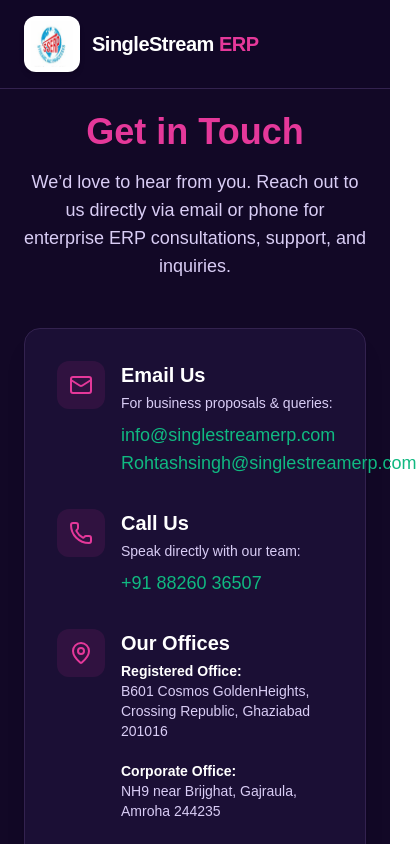
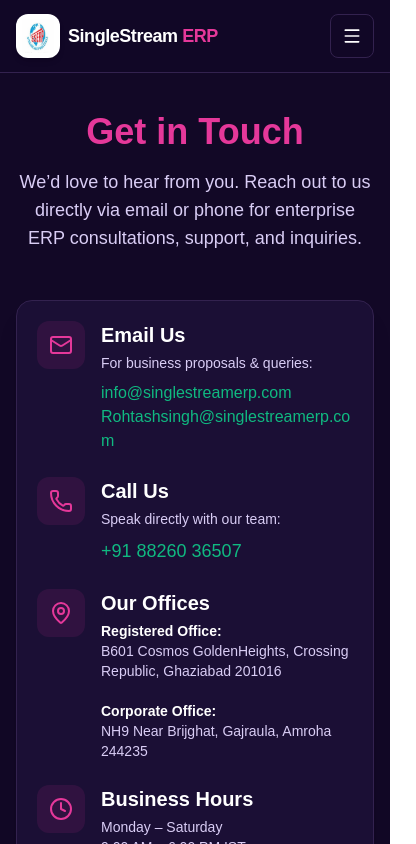
Before and after one commit to jasswindersingh/SSERP_Website, a Next.js app: page /contact in a window 390 px wide. Shown: the top 844 px of the page, 416 px wide, since content can reach past the window. Built offline with nearby package versions, Linux system fonts and the light colour scheme.

Commit message:
Implement responsive site navigation component and adjust layout in ContactPage

```diff
--- a/app/contact/page.tsx
+++ b/app/contact/page.tsx
@@ -3,7 +3,7 @@ import { Mail, Phone, MapPin, Clock } from 'lucide-react';
 
 export default function ContactPage() {
   return (
-    <div className="min-h-screen bg-[#120826] text-[#f1ecfb] pt-28 pb-16 px-6 sm:px-8 lg:px-12">
+    <div className="min-h-screen bg-[#120826] text-[#f1ecfb] pt-28 pb-16 px-4 sm:px-8 lg:px-12">
       <div className="max-w-4xl mx-auto">
 
         {/* Header Section */}
@@ -15,25 +15,25 @@ export default function ContactPage() {
         </div>
 
         {/* Contact Information Card */}
-        <div className="bg-[#1b0f35] border border-[#33224f] rounded-2xl p-8 shadow-xl grid grid-cols-1 md:grid-cols-2 gap-8">
+        <div className="bg-[#1b0f35] border border-[#33224f] rounded-2xl p-5 sm:p-8 shadow-xl grid grid-cols-1 md:grid-cols-2 gap-6 sm:gap-8">
 
           {/* Direct Email */}
           <div className="flex items-start space-x-4">
             <div className="p-3 bg-[#e5389a]/10 rounded-xl text-[#e5389a]">
               <Mail className="w-6 h-6" />
             </div>
-            <div>
+            <div className="min-w-0">
               <h3 className="text-xl font-semibold text-white mb-1">Email Us</h3>
               <p className="text-sm text-[#d9cdf5] mb-2">For business proposals & queries:</p>
               <a
                 href="mailto:info@singlestreamerp.com"
-                className="text-[#10b981] font-medium hover:underline text-lg select-all"
+                className="text-[#10b981] font-medium hover:underline text-base sm:text-lg select-all break-words"
               >
                 info@singlestreamerp.com
               </a>
               <a
                 href="mailto:Rohtashsingh@singlestreamerp.com"
-                className="block text-[#10b981] font-medium hover:underline text-lg select-all"
+                className="block text-[#10b981] font-medium hover:underline text-base sm:text-lg select-all break-words"
               >
                 Rohtashsingh@singlestreamerp.com
               </a>
@@ -45,7 +45,7 @@ export default function ContactPage() {
             <div className="p-3 bg-[#e5389a]/10 rounded-xl text-[#e5389a]">
               <Phone className="w-6 h-6" />
             </div>
-            <div>
+            <div className="min-w-0">
               <h3 className="text-xl font-semibold text-white mb-1">Call Us</h3>
               <p className="text-sm text-[#d9cdf5] mb-2">Speak directly with our team:</p>
               <a
@@ -62,13 +62,13 @@ export default function ContactPage() {
             <div className="p-3 bg-[#e5389a]/10 rounded-xl text-[#e5389a]">
               <MapPin className="w-6 h-6" />
             </div>
-            <div>
+            <div className="min-w-0">
               <h3 className="text-xl font-semibold text-white mb-1">Our Offices</h3>
               <p className="text-sm text-[#d9cdf5]">
                 <strong className="text-white">Registered Office:</strong><br />
                 B601 Cosmos GoldenHeights, Crossing Republic, Ghaziabad 201016<br /><br />
                 <strong className="text-white">Corporate Office:</strong><br />
-                NH9 near Brijghat, Gajraula, Amroha 244235
+                NH9 Near Brijghat, Gajraula, Amroha 244235
               </p>
             </div>
           </div>
@@ -78,7 +78,7 @@ export default function ContactPage() {
             <div className="p-3 bg-[#e5389a]/10 rounded-xl text-[#e5389a]">
               <Clock className="w-6 h-6" />
             </div>
-            <div>
+            <div className="min-w-0">
               <h3 className="text-xl font-semibold text-white mb-1">Business Hours</h3>
               <p className="text-sm text-[#d9cdf5]">
                 Monday – Saturday<br />
--- a/app/layout.tsx
+++ b/app/layout.tsx
@@ -1,6 +1,7 @@
 import "./globals.css";
 import Link from 'next/link';
 import Image from 'next/image';
+import SiteNavigation from './site-navigation';
 
 export const metadata = {
   title: 'Single Stream ERP – One system for the whole business',
@@ -15,58 +16,7 @@ export default function RootLayout({
   return (
     <html lang="en" data-scroll-behavior="smooth" className="scroll-smooth">
       <body className="bg-[#120826] text-[#f1ecfb] font-sans antialiased min-h-screen flex flex-col justify-between">
-        {/* Navigation Bar */}
-        <header className="fixed top-0 left-0 right-0 z-50 bg-[#120826]/95 backdrop-blur-md border-b border-[#33224f] transition-all">
-          <div className="max-w-[1280px] mx-auto px-6 h-[88px] flex items-center justify-between gap-4">
-            {/* Prominent Logo + Brand Title */}
-            <Link href="/" className="flex items-center gap-3 shrink-0 group">
-              <div className="relative w-14 h-14 bg-white rounded-xl p-1 shadow-md border border-white/20 flex items-center justify-center shrink-0 transition-transform group-hover:scale-105">
-                <Image
-                  src="/logo.jpg"
-                  alt="Single Stream ERP Logo"
-                  width={56}
-                  height={56}
-                  className="object-contain w-full h-full"
-                  priority
-                />
-              </div>
-              <span className="font-extrabold text-xl text-white tracking-tight whitespace-nowrap">
-                SingleStream <span className="text-[#e5389a]">ERP</span>
-              </span>
-            </Link>
-
-            {/* Navigation links adjusted for single-line fit */}
-            <nav className="hidden lg:flex items-center gap-5 text-xs font-semibold whitespace-nowrap">
-              <Link href="/" className="hover:text-[#e5389a] hover:underline underline-offset-8 transition-colors">
-                Home
-              </Link>
-              <Link href="/about-us" className="hover:text-[#e5389a] hover:underline underline-offset-8 transition-colors">
-                About us
-              </Link>
-              <Link href="/services" className="hover:text-[#e5389a] hover:underline underline-offset-8 transition-colors">
-                Services
-              </Link>
-              <Link href="/our-work-process" className="hover:text-[#e5389a] hover:underline underline-offset-8 transition-colors">
-                Work Process
-              </Link>
-              <Link href="/industries" className="hover:text-[#e5389a] hover:underline underline-offset-8 transition-colors">
-                Industries
-              </Link>
-              <Link href="/case-studies" className="hover:text-[#e5389a] hover:underline underline-offset-8 transition-colors">
-                Case Studies
-              </Link>
-              <Link href="/our-team" className="hover:text-[#e5389a] hover:underline underline-offset-8 transition-colors">
-                Team
-              </Link>
-              <Link href="/our-portfolio" className="hover:text-[#e5389a] hover:underline underline-offset-8 transition-colors">
-                Portfolio
-              </Link>
-              <Link href="/contact" className="px-5 py-2.5 rounded-full bg-[#e5389a] text-white font-bold text-xs hover:shadow-lg shadow-[#e5389a]/30 transition-all hover:scale-105">
-                Contact us
-              </Link>
-            </nav>
-          </div>
-        </header>
+        <SiteNavigation />
 
         {/* Main Content */}
         <main className="flex-grow">{children}</main>
--- /dev/null
+++ b/app/site-navigation.tsx
@@ -0,0 +1,97 @@
+'use client';
+
+import { useState } from 'react';
+import Image from 'next/image';
+import Link from 'next/link';
+import { Menu, X } from 'lucide-react';
+
+const navigationLinks = [
+  { href: '/', label: 'Home' },
+  { href: '/about-us', label: 'About us' },
+  { href: '/services', label: 'Services' },
+  { href: '/our-work-process', label: 'Work Process' },
+  { href: '/industries', label: 'Industries' },
+  { href: '/case-studies', label: 'Case Studies' },
+  { href: '/our-team', label: 'Team' },
+  { href: '/our-portfolio', label: 'Portfolio' },
+];
+
+export default function SiteNavigation() {
+  const [isMenuOpen, setIsMenuOpen] = useState(false);
+
+  return (
+    <header className="fixed top-0 left-0 right-0 z-50 bg-[#120826]/95 backdrop-blur-md border-b border-[#33224f]">
+      <div className="max-w-[1280px] mx-auto px-4 sm:px-6 h-[72px] sm:h-[88px] flex items-center justify-between gap-3">
+        <Link
+          href="/"
+          onClick={() => setIsMenuOpen(false)}
+          className="flex items-center gap-2 sm:gap-3 shrink-0 group"
+        >
+          <div className="relative w-11 h-11 sm:w-14 sm:h-14 bg-white rounded-xl p-1 shadow-md border border-white/20 flex items-center justify-center shrink-0 transition-transform group-hover:scale-105">
+            <Image
+              src="/logo.jpg"
+              alt="Single Stream ERP Logo"
+              width={56}
+              height={56}
+              className="object-contain w-full h-full"
+              priority
+            />
+          </div>
+          <span className="font-extrabold text-lg sm:text-xl text-white tracking-tight whitespace-nowrap">
+            SingleStream <span className="text-[#e5389a]">ERP</span>
+          </span>
+        </Link>
+
+        <nav aria-label="Primary navigation" className="hidden xl:flex items-center gap-5 text-xs font-semibold whitespace-nowrap">
+          {navigationLinks.map((item) => (
+            <Link key={item.href} href={item.href} className="hover:text-[#e5389a] hover:underline underline-offset-8 transition-colors">
+              {item.label}
+            </Link>
+          ))}
+          <Link href="/contact" className="px-5 py-2.5 rounded-full bg-[#e5389a] text-white font-bold text-xs hover:shadow-lg shadow-[#e5389a]/30 transition-all hover:scale-105">
+            Contact us
+          </Link>
+        </nav>
+
+        <button
+          type="button"
+          aria-label={isMenuOpen ? 'Close navigation menu' : 'Open navigation menu'}
+          aria-expanded={isMenuOpen}
+          aria-controls="mobile-primary-navigation"
+          onClick={() => setIsMenuOpen((isOpen) => !isOpen)}
+          className="xl:hidden inline-flex h-11 w-11 shrink-0 items-center justify-center rounded-lg border border-[#33224f] text-white hover:bg-[#1b0f35] focus-visible:outline-none focus-visible:ring-2 focus-visible:ring-[#e5389a]"
+        >
+          {isMenuOpen ? <X className="h-5 w-5" /> : <Menu className="h-5 w-5" />}
+        </button>
+      </div>
+
+      {isMenuOpen && (
+        <nav
+          id="mobile-primary-navigation"
+          aria-label="Mobile primary navigation"
+          className="xl:hidden max-h-[calc(100dvh-4.5rem)] overflow-y-auto border-t border-[#33224f] bg-[#120826] px-4 pb-4 pt-2 shadow-xl"
+        >
+          <div className="mx-auto flex max-w-[1280px] flex-col gap-1 sm:px-2">
+            {navigationLinks.map((item) => (
+              <Link
+                key={item.href}
+                href={item.href}
+                onClick={() => setIsMenuOpen(false)}
+                className="flex min-h-11 items-center rounded-lg px-3 text-sm font-semibold text-[#f1ecfb] hover:bg-[#1b0f35] hover:text-[#e5389a] focus-visible:outline-none focus-visible:ring-2 focus-visible:ring-[#e5389a]"
+              >
+                {item.label}
+              </Link>
+            ))}
+            <Link
+              href="/contact"
+              onClick={() => setIsMenuOpen(false)}
+              className="mt-2 flex min-h-11 items-center justify-center rounded-full bg-[#e5389a] px-5 text-sm font-bold text-white hover:bg-[#c4287e] focus-visible:outline-none focus-visible:ring-2 focus-visible:ring-white"
+            >
+              Contact us
+            </Link>
+          </div>
+        </nav>
+      )}
+    </header>
+  );
+}
```
